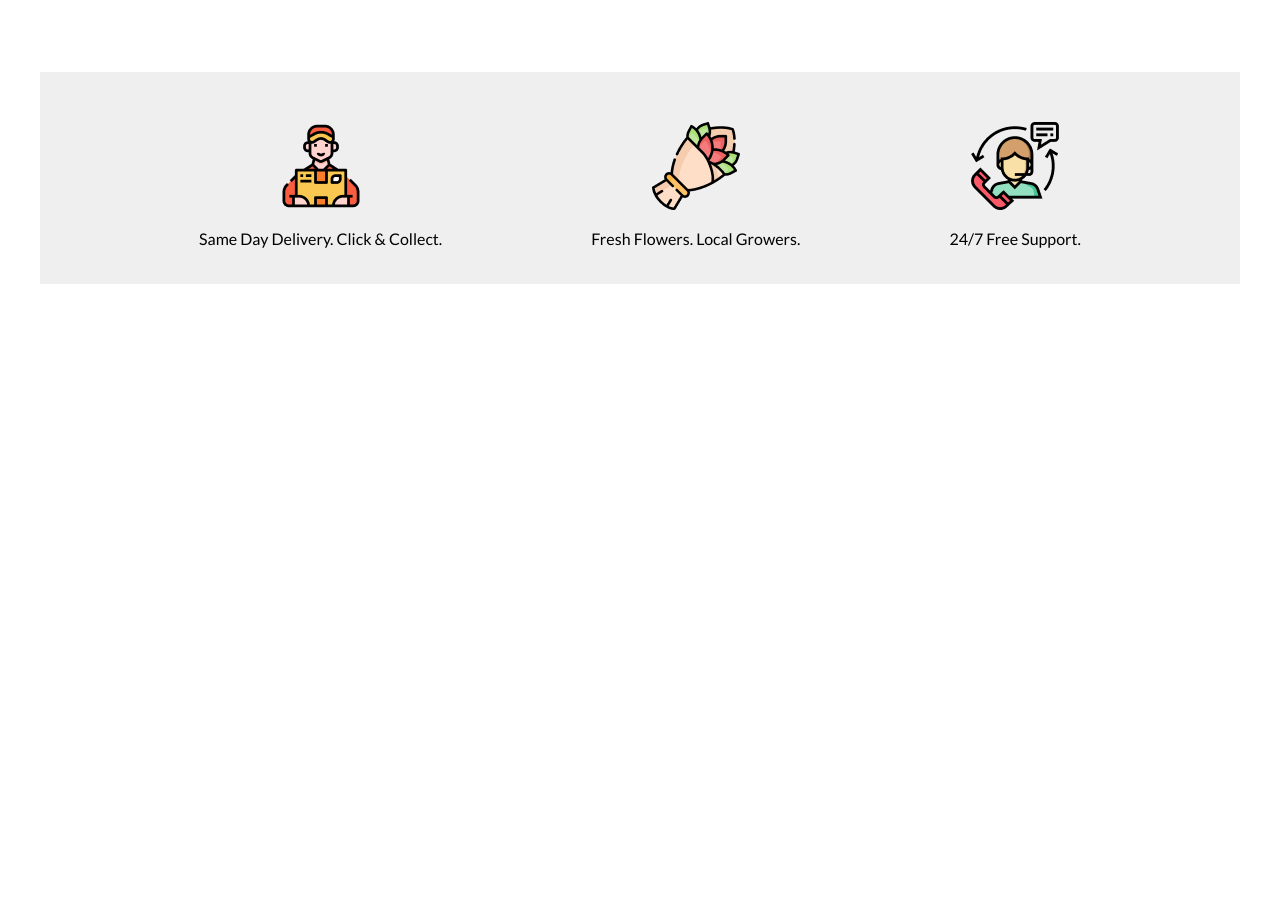
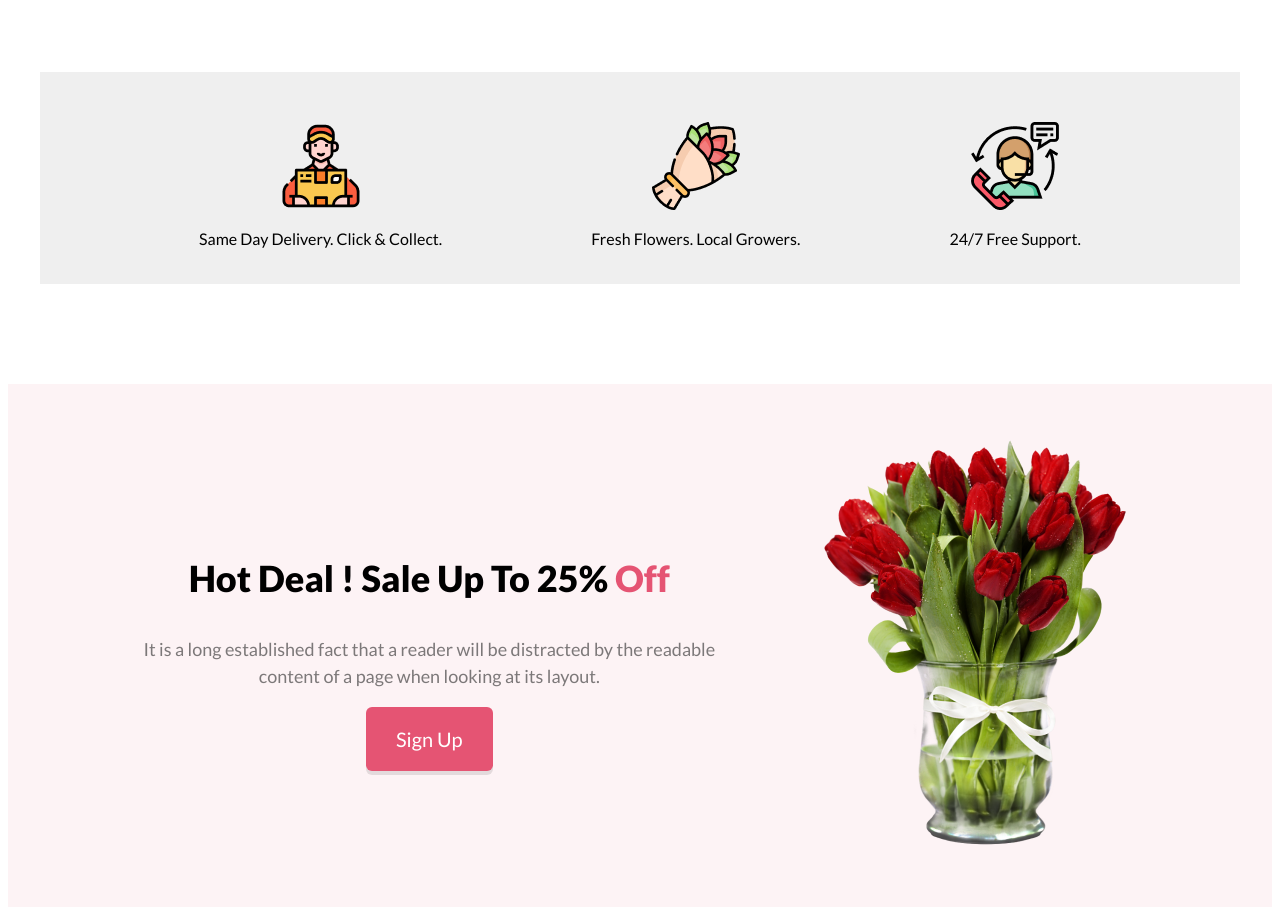
Before and after one commit to abuabdullah23/flower-shop, a plain HTML site: page index.html in a window 1280 px wide. Shown: the part 1521-2431 px from the top of the page. Before the commit the page ends 1813 px from the top, so only its background shows below. Drawn offline with Linux system fonts and the light colour scheme.

Commit message:
Hot Deal Section Added

```diff
--- a/index.html
+++ b/index.html
@@ -94,7 +94,21 @@
         </section>
         <!-- Delivery/Support Section End -->
 
-
+        <!-- Hot Deal Section Start -->
+        <section class="hot-deal-container">
+            <div class="container hot-deal-content">
+                <div>
+                    <h3 class="title">Hot Deal ! Sale Up To 25% <span style="color: #E55473;">Off</span></h3>
+                    <p class="description">It is a long established fact that a reader will be distracted by the
+                        readable <br> content of a page when looking at its layout.</p>
+                    <button class="btn-primary">Sign Up</button>
+                </div>
+                <div>
+                    <img src="./images/deal_section.png" alt="">
+                </div>
+            </div>
+        </section>
+        <!-- Hot Deal Section End -->
 
     </main>
 </body>
--- a/style/style.css
+++ b/style/style.css
@@ -141,3 +141,17 @@
     width: 88px;
     height: 88px;
 }
+
+/* Hot Deal Section CSS */
+.hot-deal-container {
+    background-color: hsl(347, 74%, 61%, .07);
+    margin-top: 100px;
+}
+
+.hot-deal-content {
+    display: flex;
+    justify-content: space-evenly;
+    align-items: center;
+    padding: 50px 0px;
+    text-align: center;
+}
```
